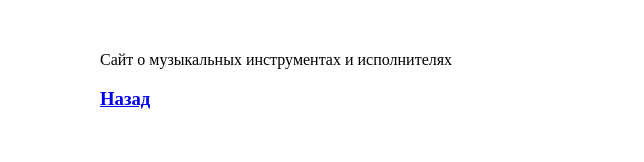
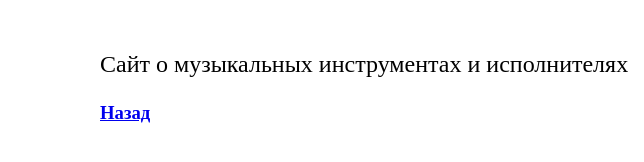
Before and after one commit to VladimirTzelin/WEB_HW-2, a plain HTML site: page article1.html in a window 1280 px wide. Shown: the part 734-896 px from the top of the page, 0-644 px from the left. Drawn offline with Linux system fonts and the light colour scheme.

Commit message:
VladimirTzelin
Fixed bug

```diff
--- a/article1.html
+++ b/article1.html
@@ -17,7 +17,7 @@
         </div>
     </div>
     <div class="footer">
-        <p1>Сайт о музыкальных инструментах и исполнителях</p1>
+        <p>Сайт о музыкальных инструментах и исполнителях</p>
         <h3><a href="index.html">Назад</a></h3>
     </div>
 
```
Also changed, not shown: article2.html (+1 -1 lines), article3.html (+1 -1 lines), article4.html (+1 -1 lines), article5.html (+1 -1 lines), article6.html (+1 -1 lines).
